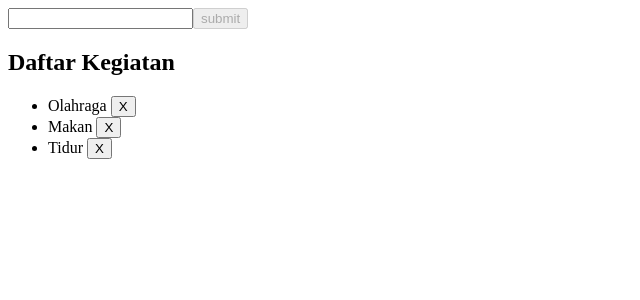
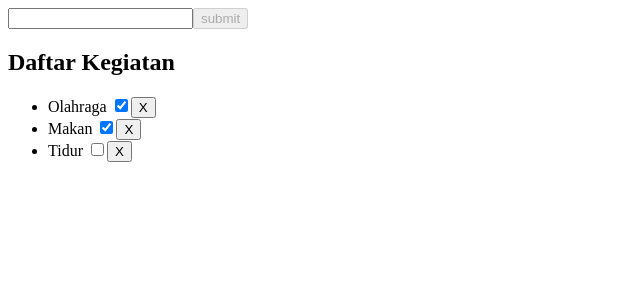
Before and after one commit to imposibleShark221/32-pbk-uts-233510771, a Vue app: page / in a window 1280 px wide. Shown: the top 300 px of the page, without its empty margins (0-640 px from the left). Built offline with nearby package versions, Linux system fonts and the light colour scheme.

Commit message:
Menambahkan fitur (CEKBOX) untuk menandai kegiatan yang sudah selesai

```diff
--- a/src/components/uts.vue
+++ b/src/components/uts.vue
@@ -35,6 +35,7 @@
 <h2>Daftar Kegiatan</h2>
   <ul>
     <li v-for="(list, index) in lists" :key="index">{{ list.text }}
+      <input type="checkbox" v-model="list.status">
       <button v-on:click="hapus(index)">X</button>
     </li>
   </ul>
```
